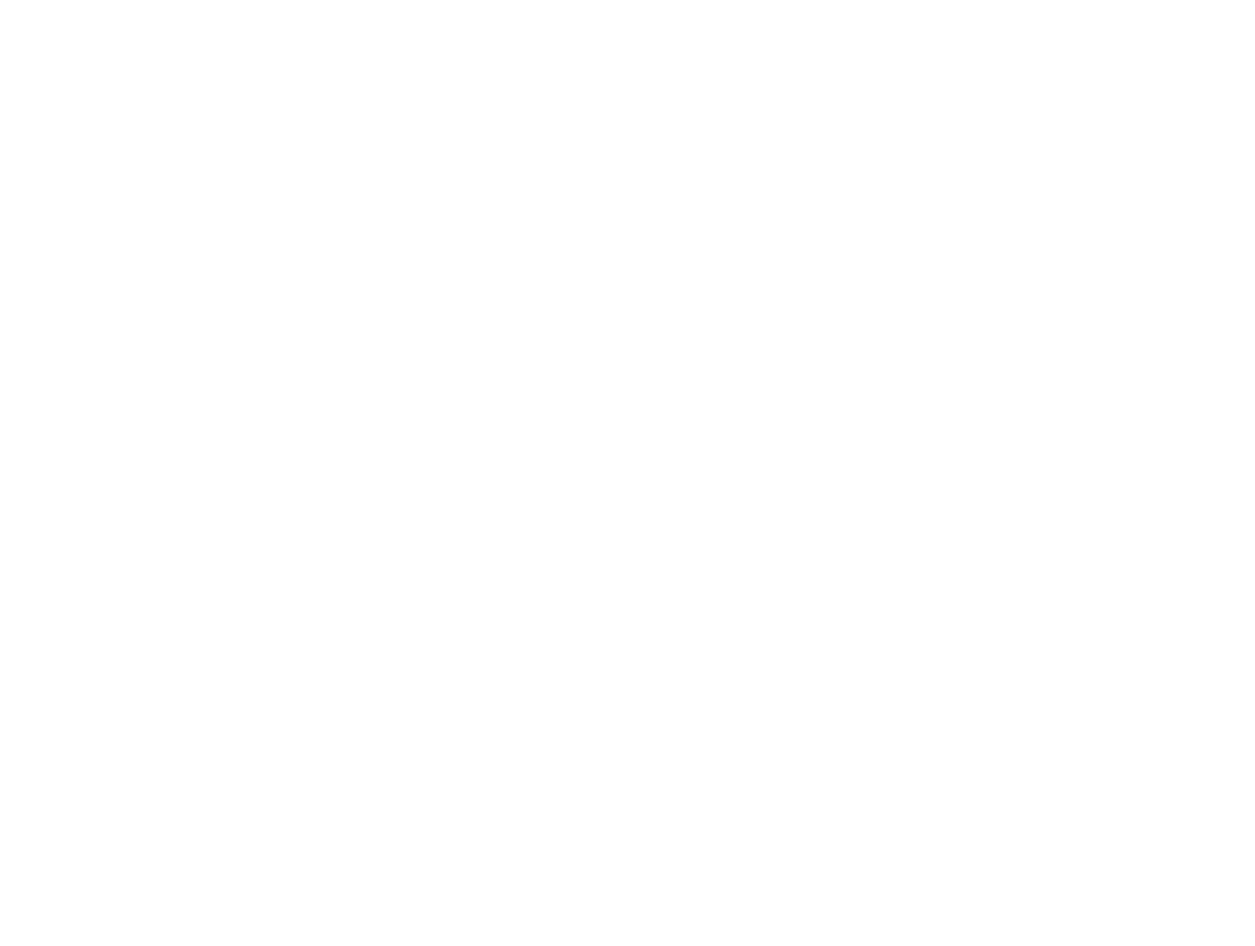
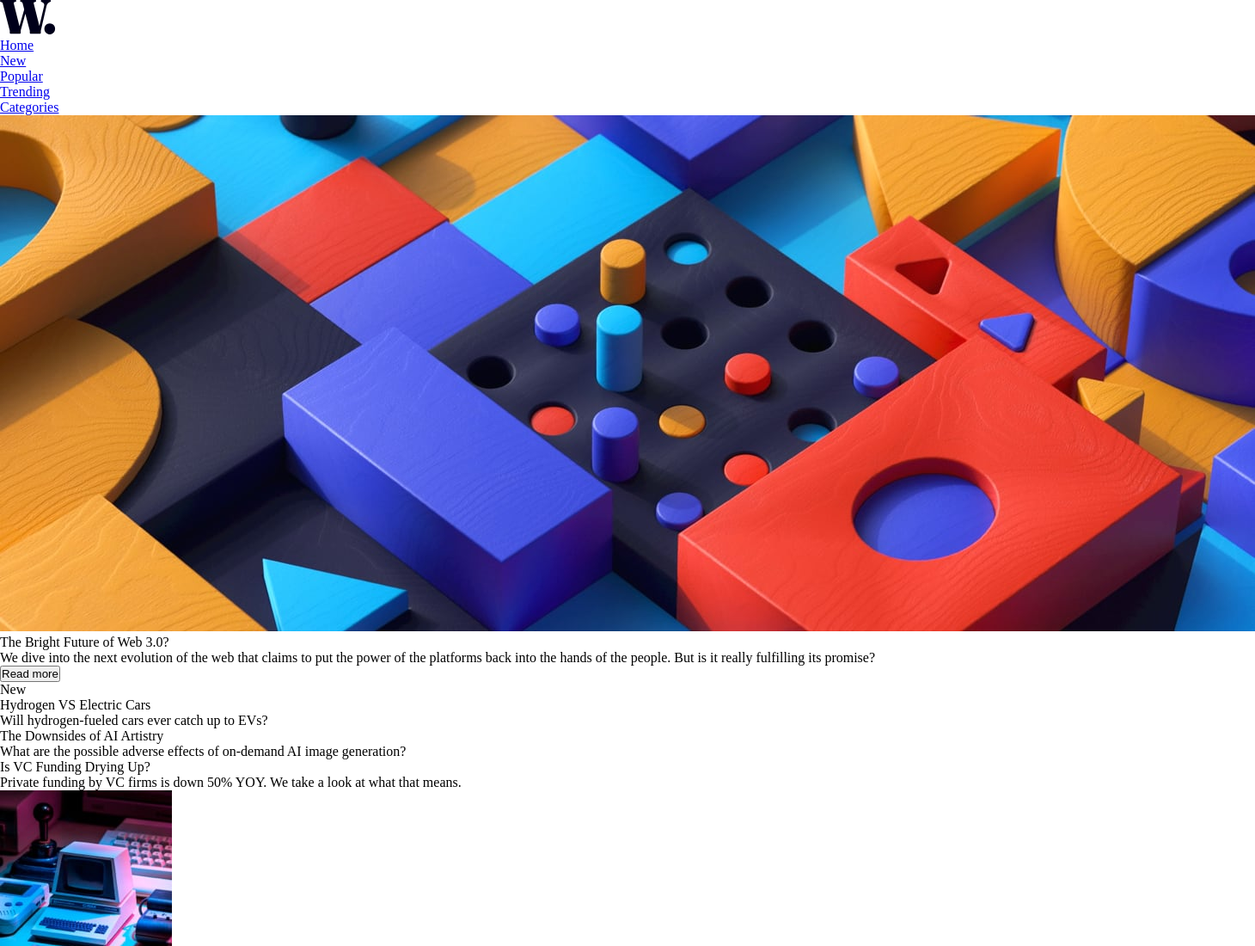
Before and after one commit to LivingGhoull/FM-new-homepage, a website built with Vite: page index.html in a window 1280 px wide. Shown: the top 1100 px of the page at 86% size, 1460 px wide, since content can reach past the window. Before the commit the page ends 800 px from the top, so only its background shows below. Built offline with nearby package versions, Linux system fonts and the light colour scheme.

Commit message:
html sat up

```diff
--- a/index.html
+++ b/index.html
@@ -15,7 +15,77 @@
 
     <title>Frontend Mentor | News homepage</title>
   </head>
+
   <body>
+    <header>
+      <a href=""><img src="/assets/images/logo.svg" alt="logo" /></a>
+      <nav>
+        <ul>
+          <li><a href="#">Home</a></li>
+          <li><a href="#">New</a></li>
+          <li><a href="#">Popular</a></li>
+          <li><a href="#">Trending</a></li>
+          <li><a href="#">Categories</a></li>
+        </ul>
+      </nav>
+    </header>
 
+    <main>
+      <div>
+        <section class="hero-container">
+          <img src="/assets/images/image-web-3-desktop.jpg" alt="hero-img" />
+          <p>The Bright Future of Web 3.0?</p>
+          <p>
+            We dive into the next evolution of the web that claims to put the
+            power of the platforms back into the hands of the people. But is it
+            really fulfilling its promise?
+          </p>
+          <button>Read more</button>
+        </section>
+
+        <div>
+          <p>New</p>
+          <div>
+            <p>Hydrogen VS Electric Cars</p>
+            <p>Will hydrogen-fueled cars ever catch up to EVs?</p>
+          </div>
+          <div>
+            <p>The Downsides of AI Artistry</p>
+            <p>
+              What are the possible adverse effects of on-demand AI image
+              generation?
+            </p>
+          </div>
+          <div>
+            <p>Is VC Funding Drying Up?</p>
+            <p>
+              Private funding by VC firms is down 50% YOY. We take a look at
+              what that means.
+            </p>
+          </div>
+        </div>
+      </div>
+
+      <section>
+        <div>
+          <img src="/assets/images/image-retro-pcs.jpg" alt="Retro PCs" />
+          <p>01</p>
+          <p>Reviving Retro PCs</p>
+          <p>What happens when old PCs are given modern upgrades?</p>
+        </div>
+        <div>
+          <img src="/assets/images/image-top-laptops.jpg" alt="Top 10 Laptops" />
+          <p>02</p>
+          <p>Top 10 Laptops of 2022</p>
+          <p>Our best picks for various needs and budgets.</p>
+        </div>
+        <div>
+          <img src="/assets/images/image-gaming-growth.jpg" alt="Gaming growth" />
+          <p>03</p>
+          <p>The Growth of Gaming</p>
+          <p>How the pandemic has sparked fresh opportunities.</p>
+        </div>
+      </section>
+    </main>
   </body>
 </html>
```
